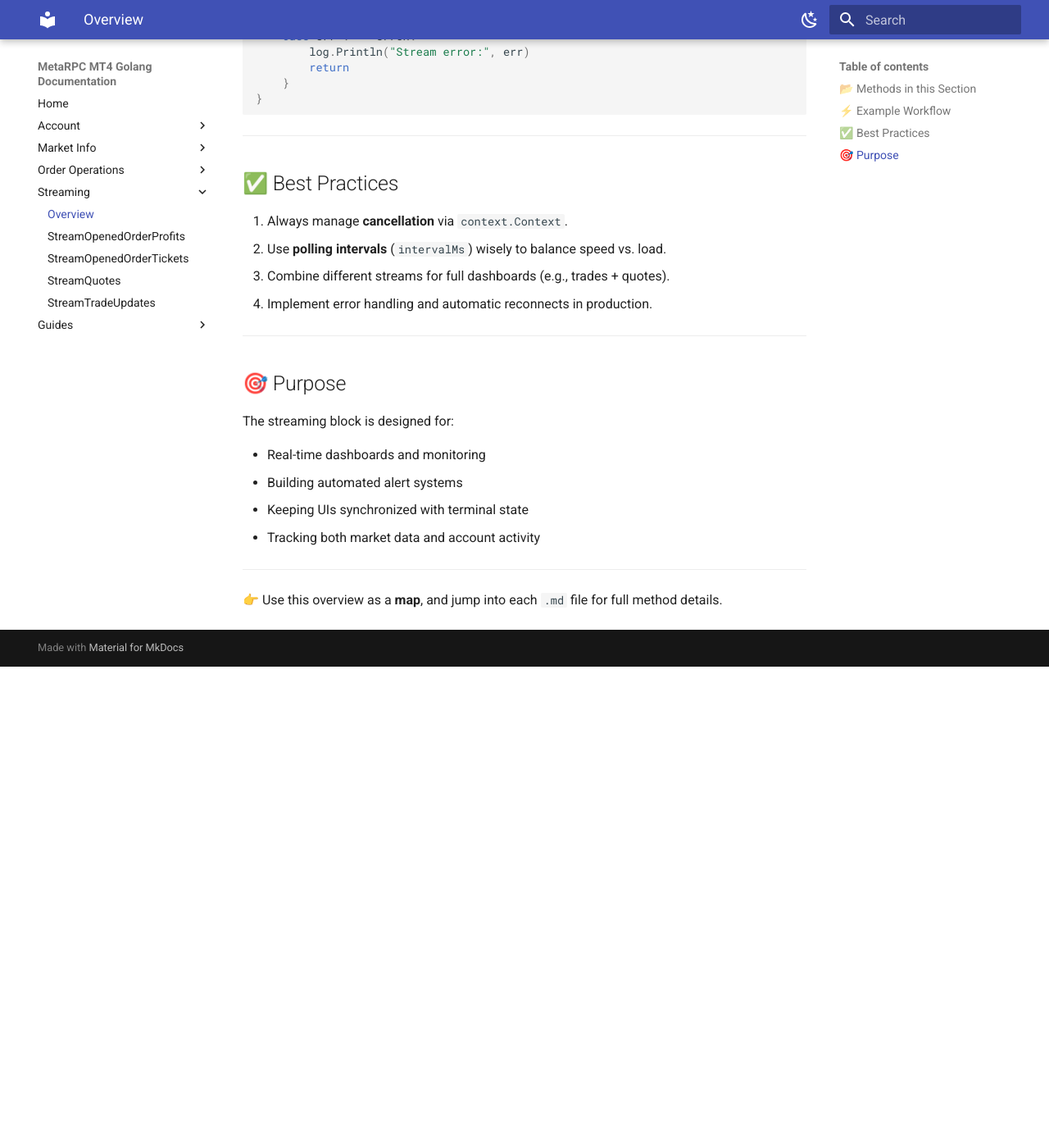
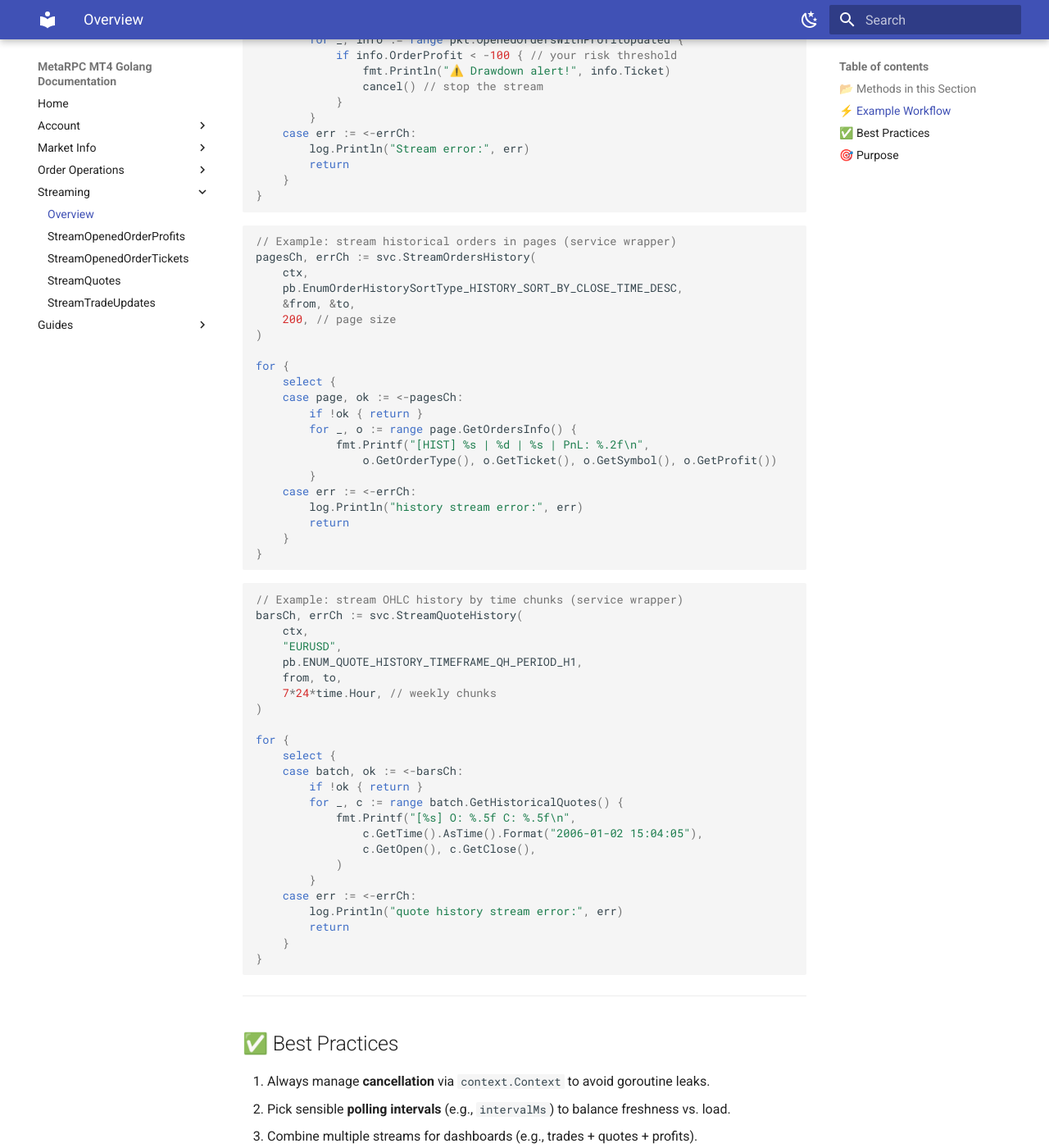
Before and after one commit to MetaRPC/GoMT4, an MkDocs documentation site: the page built from docs/Streaming/Streaming_Overview.md, in a window 1280 px wide and 1400 px high, scrolled down 837 px. Shown: the whole window at 82% size. Built offline with MkDocs 1.6.1 and Material for MkDocs 9.7.7, drawn with Linux system fonts in a browser that asks for light colours; before the commit the page ends 1650 px from its top, so only the background shows below that; some of the changed text lies outside the part shown.

Commit message:
Update Streaming_Overview.md

````diff
--- a/docs/Streaming/Streaming_Overview.md
+++ b/docs/Streaming/Streaming_Overview.md
@@ -1,7 +1,7 @@
 # Streaming — Overview
 
 This section groups together methods for **real-time streaming** from MT4.
-These allow you to subscribe to continuous updates: order profits, tickets, quotes, and trade events.
+Use them to subscribe to continuous updates: order profits, tickets, quotes, trade events — and now **paged order history** and **chunked quote history**.
 
 ---
 
@@ -19,6 +19,12 @@ These allow you to subscribe to continuous updates: order profits, tickets, quot
 * [StreamTradeUpdates.md](StreamTradeUpdates.md)
   Receive live **trade activity events** as they happen.
 
+* [StreamOrdersHistoryExample.md](StreamOrdersHistoryExample.md)
+  Demo wrapper: last 30 days, sorted by close time (DESC), **page size = 200**.
+
+* [StreamQuoteHistoryExample.md](StreamQuoteHistoryExample.md)
+  Demo wrapper: last 90 days, **H1 timeframe**, **weekly chunks**.
+
 ---
 
 ## ⚡ Example Workflow
@@ -31,9 +37,9 @@ for {
     select {
     case pkt := <-profitCh:
         for _, info := range pkt.OpenedOrdersWithProfitUpdated {
-            if info.OrderProfit < -100 {
+            if info.OrderProfit < -100 { // your risk threshold
                 fmt.Println("⚠️ Drawdown alert!", info.Ticket)
-                cancel()
+                cancel() // stop the stream
             }
         }
     case err := <-errCh:
@@ -43,14 +49,68 @@ for {
 }
 ```
 
+```go
+// Example: stream historical orders in pages (service wrapper)
+pagesCh, errCh := svc.StreamOrdersHistory(
+    ctx,
+    pb.EnumOrderHistorySortType_HISTORY_SORT_BY_CLOSE_TIME_DESC,
+    &from, &to,
+    200, // page size
+)
+
+for {
+    select {
+    case page, ok := <-pagesCh:
+        if !ok { return }
+        for _, o := range page.GetOrdersInfo() {
+            fmt.Printf("[HIST] %s | %d | %s | PnL: %.2f\n",
+                o.GetOrderType(), o.GetTicket(), o.GetSymbol(), o.GetProfit())
+        }
+    case err := <-errCh:
+        log.Println("history stream error:", err)
+        return
+    }
+}
+```
+
+```go
+// Example: stream OHLC history by time chunks (service wrapper)
+barsCh, errCh := svc.StreamQuoteHistory(
+    ctx,
+    "EURUSD",
+    pb.ENUM_QUOTE_HISTORY_TIMEFRAME_QH_PERIOD_H1,
+    from, to,
+    7*24*time.Hour, // weekly chunks
+)
+
+for {
+    select {
+    case batch, ok := <-barsCh:
+        if !ok { return }
+        for _, c := range batch.GetHistoricalQuotes() {
+            fmt.Printf("[%s] O: %.5f C: %.5f\n",
+                c.GetTime().AsTime().Format("2006-01-02 15:04:05"),
+                c.GetOpen(), c.GetClose(),
+            )
+        }
+    case err := <-errCh:
+        log.Println("quote history stream error:", err)
+        return
+    }
+}
+```
+
 ---
 
 ## ✅ Best Practices
 
-1. Always manage **cancellation** via `context.Context`.
-2. Use **polling intervals** (`intervalMs`) wisely to balance speed vs. load.
-3. Combine different streams for full dashboards (e.g., trades + quotes).
-4. Implement error handling and automatic reconnects in production.
+1. Always manage **cancellation** via `context.Context` to avoid goroutine leaks.
+2. Pick sensible **polling intervals** (e.g., `intervalMs`) to balance freshness vs. load.
+3. Combine multiple streams for dashboards (e.g., trades + quotes + profits).
+4. Always read from the **error channel**; log and exit/cancel on terminal failures.
+5. For **orders history**, tune **page size** to your throughput (larger pages ⇒ fewer RPCs).
+6. For **quote history**, adjust **chunk duration** to timeframe and volume (bigger chunks ⇒ fewer round-trips).
+7. Keep print/formatting light in the stream loop; offload heavy processing to workers.
 
 ---
 
@@ -59,10 +119,10 @@ for {
 The streaming block is designed for:
 
 * Real-time dashboards and monitoring
-* Building automated alert systems
-* Keeping UIs synchronized with terminal state
-* Tracking both market data and account activity
+* Automated alerting systems
+* Synchronizing UIs with terminal/account state
+* Backfilling analytics from historical orders and OHLC
 
 ---
 
-👉 Use this overview as a **map**, and jump into each `.md` file for full method details.
+👉 Use this overview as a **map**, then jump into each `.md` file for full method details and code snippets.
````
